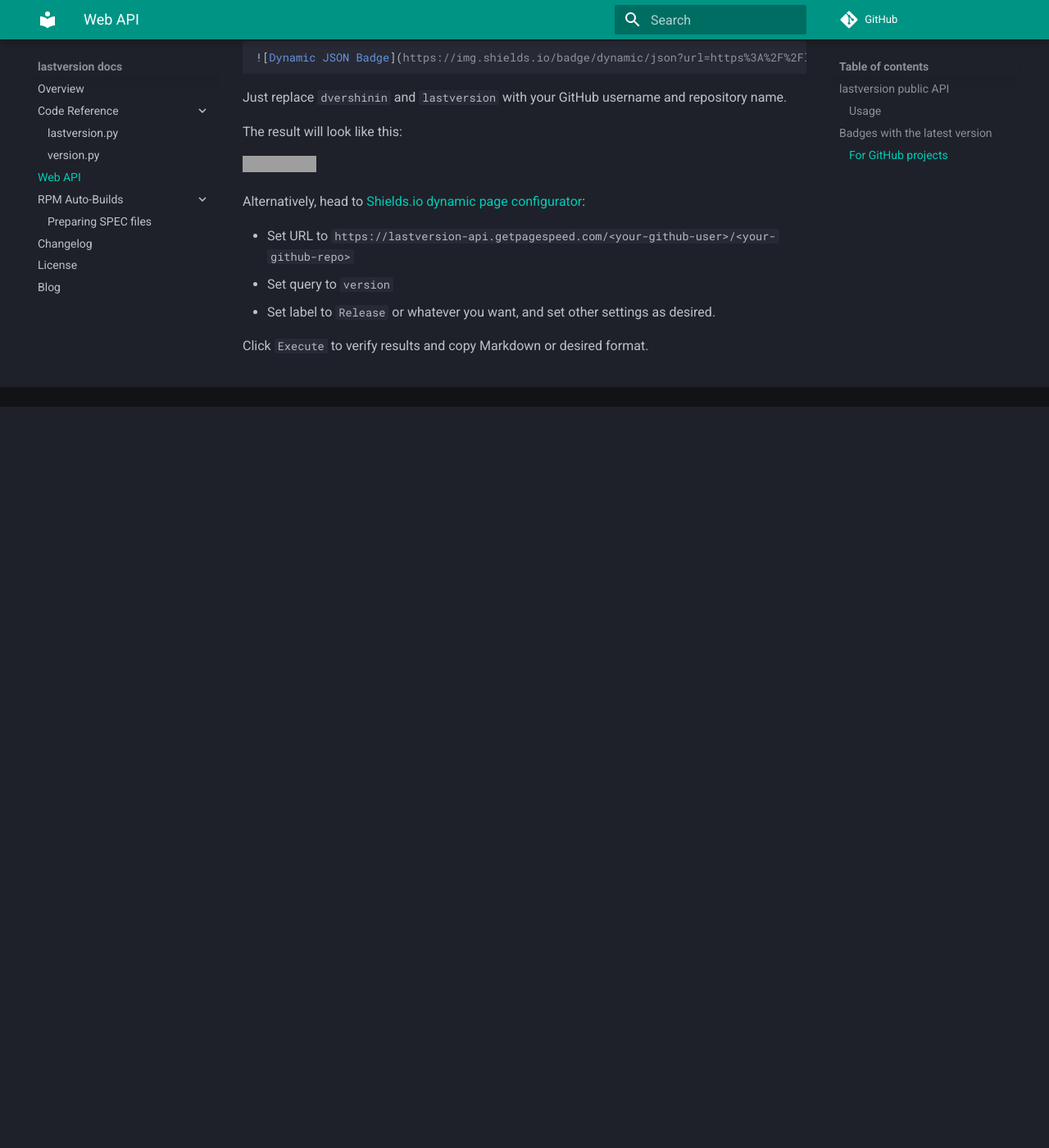
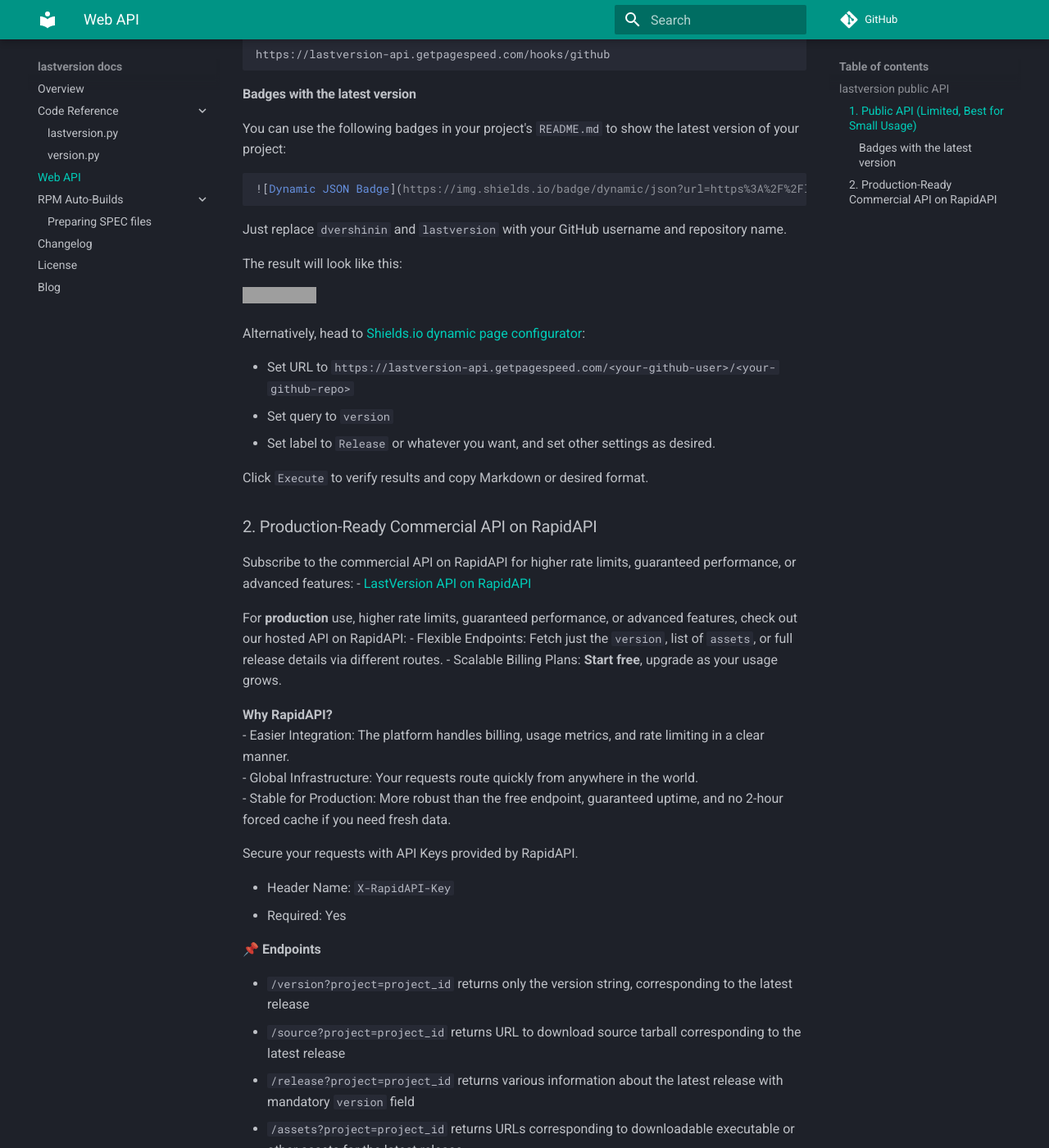
Before and after one commit to dvershinin/lastversion, an MkDocs documentation site: the page built from docs/api.md, in a window 1280 px wide and 1400 px high, scrolled down 904 px. Shown: the whole window at 82% size. Built offline with MkDocs 1.6.1 and Material for MkDocs 9.7.7, drawn with Linux system fonts in a browser that asks for light colours; comment, search, counter and statistics services are not loaded; some of the changed text lies outside the part shown; grey boxes are pictures that could not be loaded.

Commit message:
Fix Grafana test and more details on RapidAPI hosted option

````diff
--- a/docs/api.md
+++ b/docs/api.md
@@ -1,11 +1,23 @@
 ## `lastversion` public API
 
 You don't need to use `lastversion` as a command line tool or install it as a
-package to use it. You can use the public web API at `lastversion-api.getpagespeed.com`.
+package to use it.
 
-### Usage
+You can consume `lastversion` functionality through **two** API offerings:
 
-Make a GET request to `https://lastversion-api.getpagespeed.com/<github-repo>` to get the latest version of the repository in JSON format.
+1. **Free Public API** at `lastversion-api.getpagespeed.com`
+2. **Production-Ready Commercial API** on [RapidAPI](https://rapidapi.com/ciapnz/api/lastversion)
+
+### 1. Public API (Limited, Best for Small Usage)
+
+**Free API has Limited SLA and Rate Limits:** It’s free, so heavier usage or production traffic may see performance
+or reliability constraints. For use in automated workflows, we highly recommend the commercial API below.
+
+For casual or small usage scenarios, you can directly query this free public endpoint:
+
+    https://lastversion-api.getpagespeed.com/<github-repo>
+
+Make a GET request to the endpoint to get the latest version of the repository in JSON format.
 
 To get only the version number, append `?version` to the URL.
 
@@ -21,11 +33,9 @@
 
     https://lastversion-api.getpagespeed.com/hooks/github
 
-## Badges with the latest version
+#### Badges with the latest version
 
 You can use the following badges in your project's `README.md` to show the latest version of your project:
-
-### For GitHub projects
 
 ```markdown
 ![Dynamic JSON Badge](https://img.shields.io/badge/dynamic/json?url=https%3A%2F%2Flastversion-api.getpagespeed.com%2Fdvershinin%2Flastversion&query=version&label=Release)
@@ -44,3 +54,104 @@
 * Set label to `Release` or whatever you want, and set other settings as desired.
 
 Click `Execute` to verify results and copy Markdown or desired format.
+
+### 2. Production-Ready Commercial API on RapidAPI
+
+Subscribe to the commercial API on RapidAPI for higher rate limits, guaranteed performance, or advanced features:
+- [LastVersion API on RapidAPI](https://rapidapi.com/ciapnz/api/lastversion)
+
+For **production** use, higher rate limits, guaranteed performance, or advanced features, check out our hosted API on RapidAPI:
+- Flexible Endpoints: Fetch just the `version`, list of `assets`, or full release details via different routes.
+- Scalable Billing Plans: **Start free**, upgrade as your usage grows.
+
+**Why RapidAPI?**
+- Easier Integration: The platform handles billing, usage metrics, and rate limiting in a clear manner.
+- Global Infrastructure: Your requests route quickly from anywhere in the world.
+- Stable for Production: More robust than the free endpoint, guaranteed uptime, and no 2-hour forced cache if you need fresh data.
+
+Secure your requests with API Keys provided by RapidAPI.
+
+* Header Name: `X-RapidAPI-Key`
+* Required: Yes
+
+📌 **Endpoints**
+
+* `/version?project=project_id` returns only the version string, corresponding to the latest release
+* `/source?project=project_id` returns URL to download source tarball corresponding to the latest release
+* `/release?project=project_id` returns various information about the latest release with mandatory `version` field
+* `/assets?project=project_id` returns URLs corresponding to downloadable executable or other assets for the latest release
+
+The `project_id` can be a single identifier like `linux` or `nginx` or a GitHub repository name, or you can even supply a URL where a project is hosted.
+
+**Example Requests**:
+
+Fetch Nginx Latest Version (GET):
+
+```
+curl -X GET "https://lastversion.p.rapidapi.com/release?project=nginx" \
+     -H "X-RapidAPI-Key: YOUR_RAPIDAPI_KEY" \
+     -H "X-RapidAPI-Host: lastversion.p.rapidapi.com"
+```
+
+Response:
+
+```
+{
+  "version": "1.27.3",
+  "type": "release",
+  ...
+}
+```
+
+If you want to get just the version, use the `/version` endpoint URL.
+
+
+Fetch Linux Latest Version (GET) with Version Only:
+
+```
+curl -X GET "https://lastversion.p.rapidapi.com/version?project=torvalds/linux" \
+     -H "X-RapidAPI-Key: YOUR_RAPIDAPI_KEY" \
+     -H "X-RapidAPI-Host: lastversion.p.rapidapi.com"
+```
+
+Response: `6.12`
+
+Every endpoint supports `major` parameter, allowing you to answer questions like:
+
+&gt; What was the last 4.x Linux version?
+
+```
+curl -X GET "https://lastversion.p.rapidapi.com/version?project=torvalds/linux&major=4" \
+     -H "X-RapidAPI-Key: YOUR_RAPIDAPI_KEY" \
+     -H "X-RapidAPI-Host: lastversion.p.rapidapi.com"
+```
+
+Response: `4.20`
+
+Fetch the latest release data of WordPress:
+
+```
+curl -X GET "https://lastversion.p.rapidapi.com/release?project=WordPress/WordPress" \
+     -H "X-RapidAPI-Key: YOUR_RAPIDAPI_KEY" \
+     -H "X-RapidAPI-Host: lastversion.p.rapidapi.com"
+```
+
+Response will include `version:` field as well as a lot of other useful information about the latest release.
+
+Fetch downoad URL of latest WordPress:
+
+```
+curl -X GET "https://lastversion.p.rapidapi.com/source?project=WordPress/WordPress" \
+     -H "X-RapidAPI-Key: YOUR_RAPIDAPI_KEY" \
+     -H "X-RapidAPI-Host: lastversion.p.rapidapi.com"
+```
+
+Response: `https://github.com/WordPress/WordPress/archive/6.7.1/WordPress-6.7.1.tar.gz`
+
+The creative and useful application of this API is in fact unlimited, when you pair it with external tools like `curl` or `wget`.
+
+For example, download the latest WordPress release:
+
+```bash
+wget $(curl -X GET "https://lastversion.p.rapidapi.com/source?project=WordPress/WordPress" -H "X-RapidAPI-Key: YOUR_RAPIDAPI_KEY" -H "X-RapidAPI-Host: lastversion.p.rapidapi.com")
+```
````
Also changed, not shown: 1 other file.
